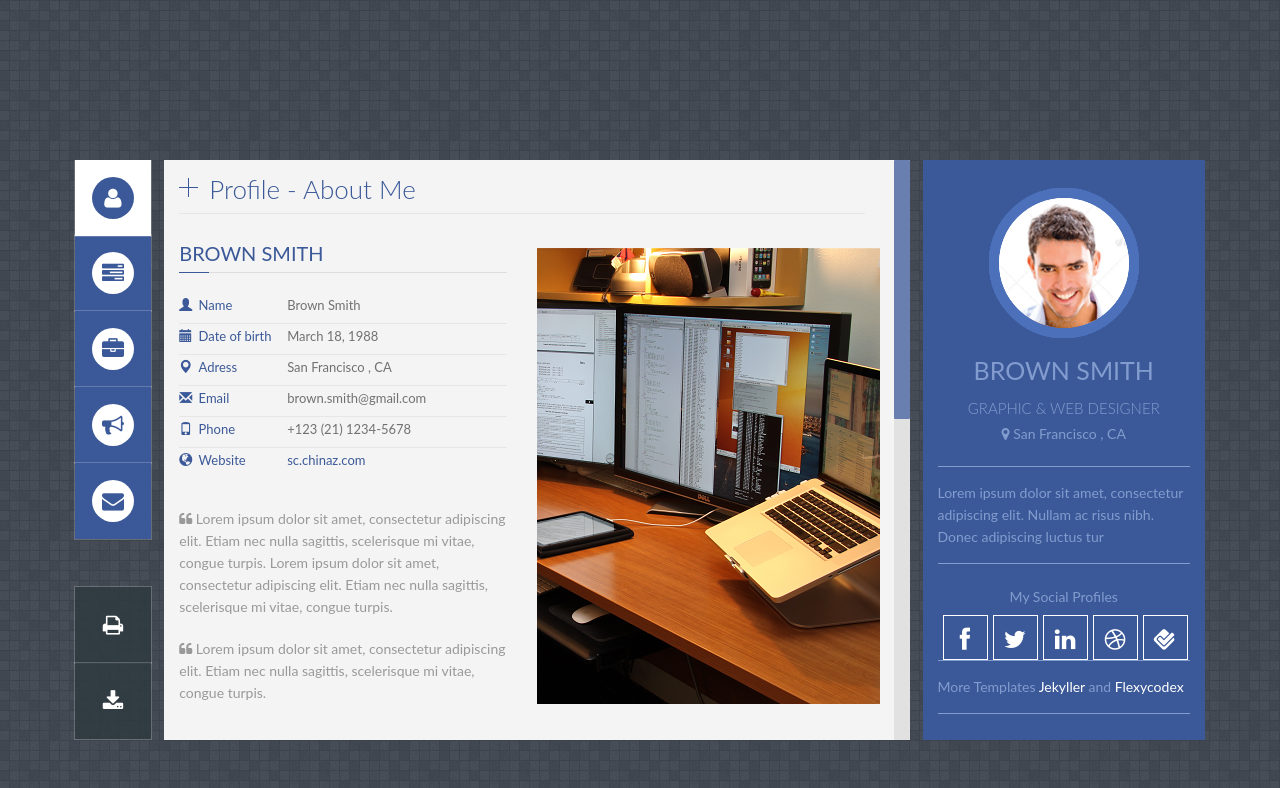
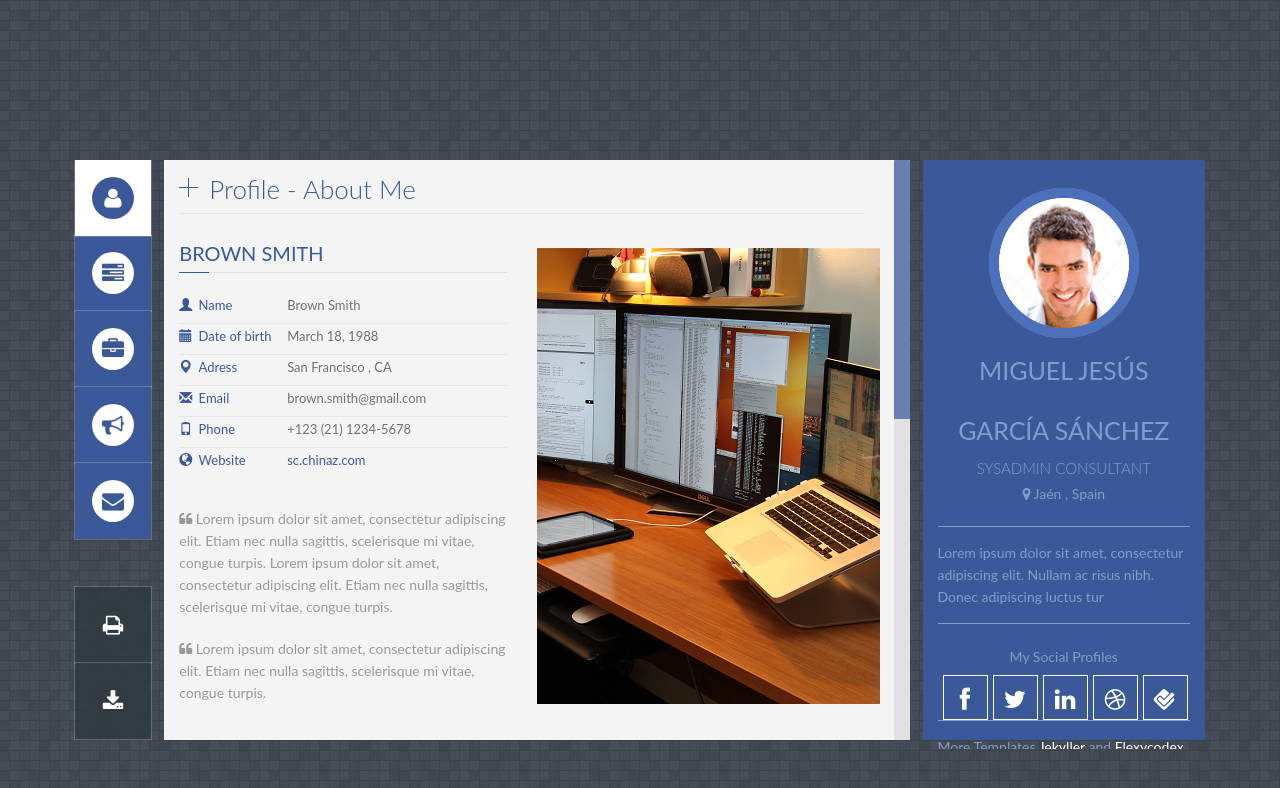
Before and after one commit to Miwe77/PanelCV, a Jekyll site: the page built from index.html, in a window 1280 px wide. Shown: the top 788 px of the page. Built offline with Jekyll 4.4.1, drawn with Linux system fonts in a browser that asks for light colours; some web fonts are replaced.

Commit message:
Update _config.yml

```diff
--- a/_config.yml
+++ b/_config.yml
@@ -1,14 +1,14 @@
 
-title: My Resume
-url: 'http://junlulocky.com'
+title: CV - MJGS
+url: 'https://miwe77.github.io'
 baseurl: '/PanelCV' #change it according to your repository name
 
 
 
 # Profile information
-yourname: Brown Smith  ## put your name
-title: 'GRAPHIC &amp; WEB DESIGNER'  ## your title
-location: San Francisco , CA
+yourname: Miguel Jesús García Sánchez  ## put your name
+title: 'SYSADMIN CONSULTANT'  ## your title
+location: Jaén , Spain
 
 
 ## Social Profiles
```
